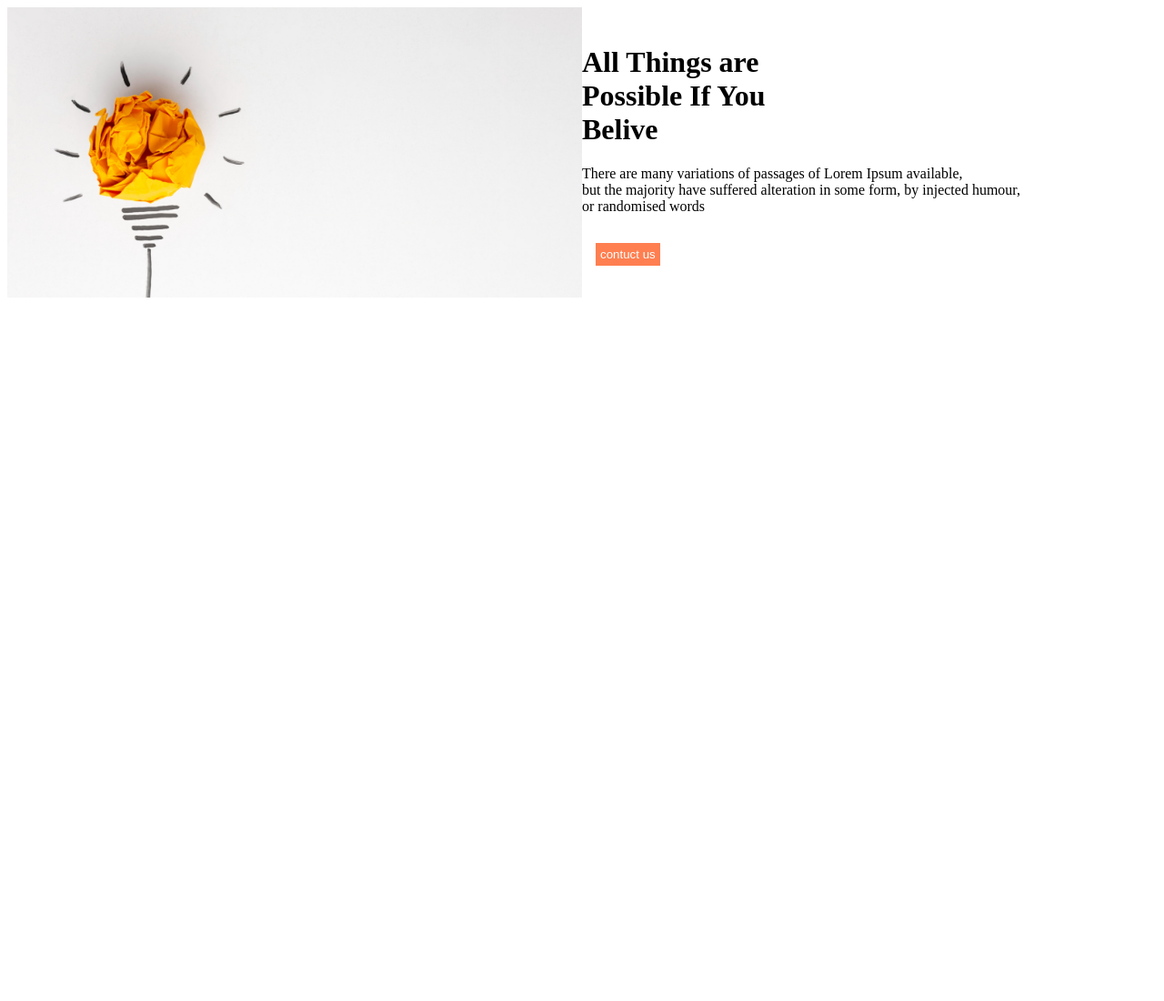
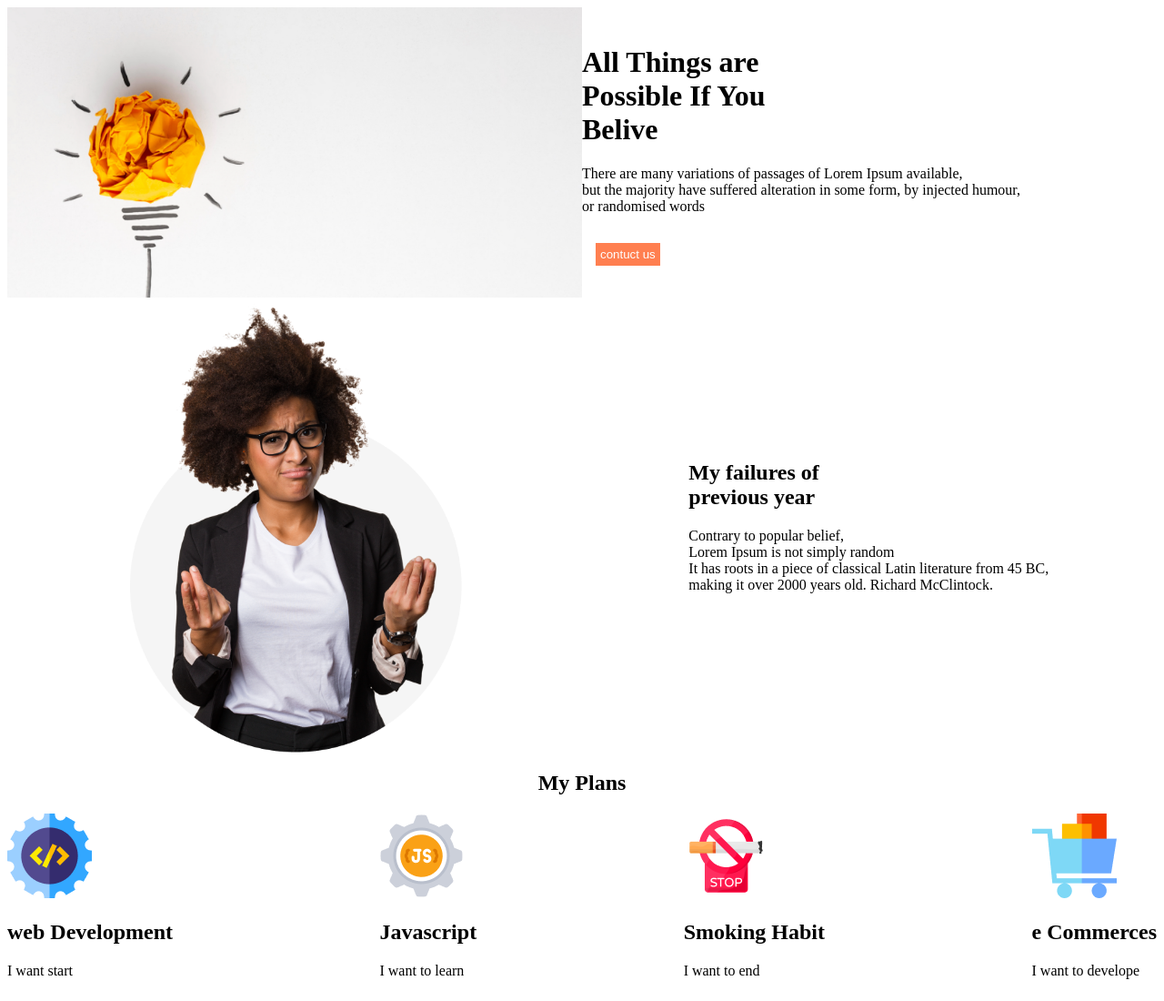
Before and after one commit to sheikh-faedul/new-year-mission, a plain HTML site: page index.html in a window 1280 px wide. Shown: the whole page at 91% size. Before the commit the page ends 800 px from the top, so only its background shows below. Drawn offline with Linux system fonts and the light colour scheme.

Commit message:
plan part complite

```diff
--- a/index.html
+++ b/index.html
@@ -6,6 +6,7 @@
     <meta name="viewport" content="width=device-width, initial-scale=1.0">
     <title>New year</title>
     <link rel="stylesheet" href="styles/styel.css">
+
 </head>
 <body>
     <header>
@@ -19,7 +20,49 @@
          </div>
     </header>
     <main>
+        <section>
+            <div class="last-fails">
+                <img src="images/person.png" alt="">
+                <div class="failures">
+                    <h2>
+                        My failures of <br>
+                         previous year
+                    </h2>
+                    <p>
+                        Contrary to popular belief,<br> Lorem Ipsum is not simply random <br> It has roots in a piece of classical Latin literature from 45 BC,<br> making it over 2000 years old. Richard McClintock.
+                    </p>
 
+                </div>
+            </div>
+        </section>
+        <!-- new section start -->
+        <div class="plan-header">
+            <h2>My Plans</h2>
+        </div>
+        <section class="plans">
+
+               <div class="plan-discribe">
+                   <img src="images/icons/web.png" alt="">
+                   <h2>web Development</h2>
+                   <p>I want start</p>
+               </div>
+               <div class="plan-discribe">
+                   <img src="images/icons/js.png" alt="">
+                   <h2>Javascript</h2>
+                   <p>I want to learn</p>
+               </div>
+               <div class="plan-discribe">
+                   <img src="images/icons/smoke.png" alt="">
+                   <h2>Smoking Habit</h2>
+                   <p>I want to end</p>
+               </div>
+               <div class="plan-discribe">
+                   <img src="images/icons/ecom.png" alt="">
+                   <h2>e Commerces</h2>
+                   <p>I want to develope</p>
+               </div>
+
+        </section>
     </main>
     <footer>
 
--- a/styles/styel.css
+++ b/styles/styel.css
@@ -4,6 +4,7 @@ header img{
 header{
     display: flex;
     align-items: center;
+
 
 }
   .button{
@@ -13,3 +14,22 @@ header{
        margin: 15px;
        padding: 5px;
  }
+ /* banner-item end  */
+ .last-fails{
+     display: flex;
+     align-items: center;
+     justify-content: space-around;
+ }
+ .last-fails img{
+     height: 500px;
+ }
+ /* plans part star */
+ .plan-header{
+     display: flex;
+    justify-content: center;
+    font-size: medium;
+ }
+ .plans{
+     display: flex;
+     justify-content: space-between;
+ }
```
